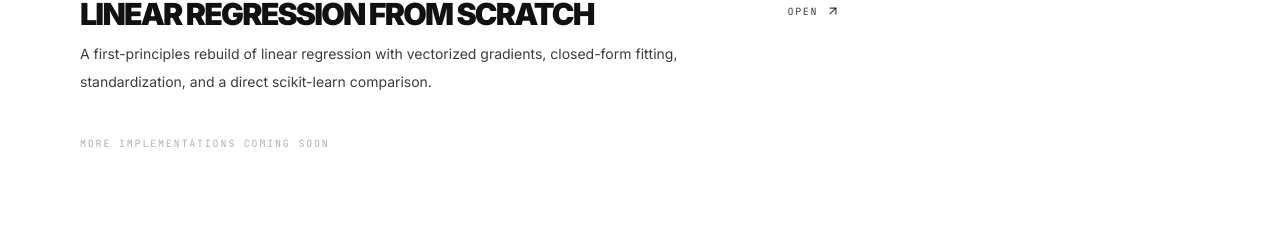
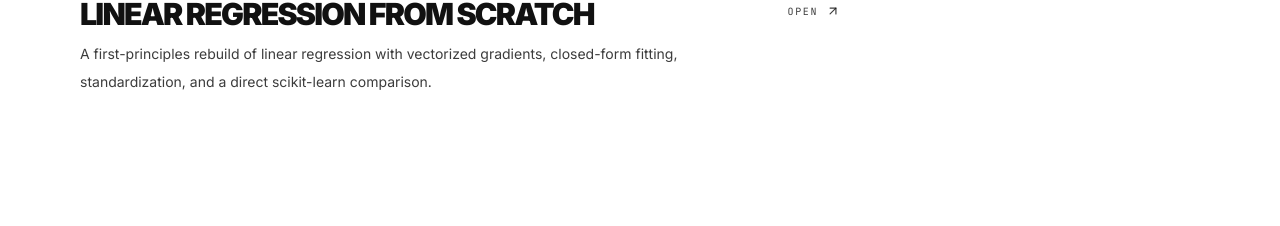
Before and after one commit to mahirmlk/portfolio-mahir, a Next.js app: page / in a window 1280 px wide. Shown: the part 4557-4783 px from the top of the page. Built offline with nearby package versions, Linux system fonts and the light colour scheme.

Commit message:
feat: remove placeholder text from TheorySection for improved clarity

```diff
--- a/components/sections/TheorySection.tsx
+++ b/components/sections/TheorySection.tsx
@@ -67,10 +67,6 @@ export function TheorySection() {
               </span>
             </div>
           </Link>
-
-          <p className="mono mt-5 text-[10px] uppercase tracking-[0.18em] text-[var(--fg-subtle)] opacity-55">
-            More implementations coming soon
-          </p>
         </div>
       </Reveal>
     </section>
```
